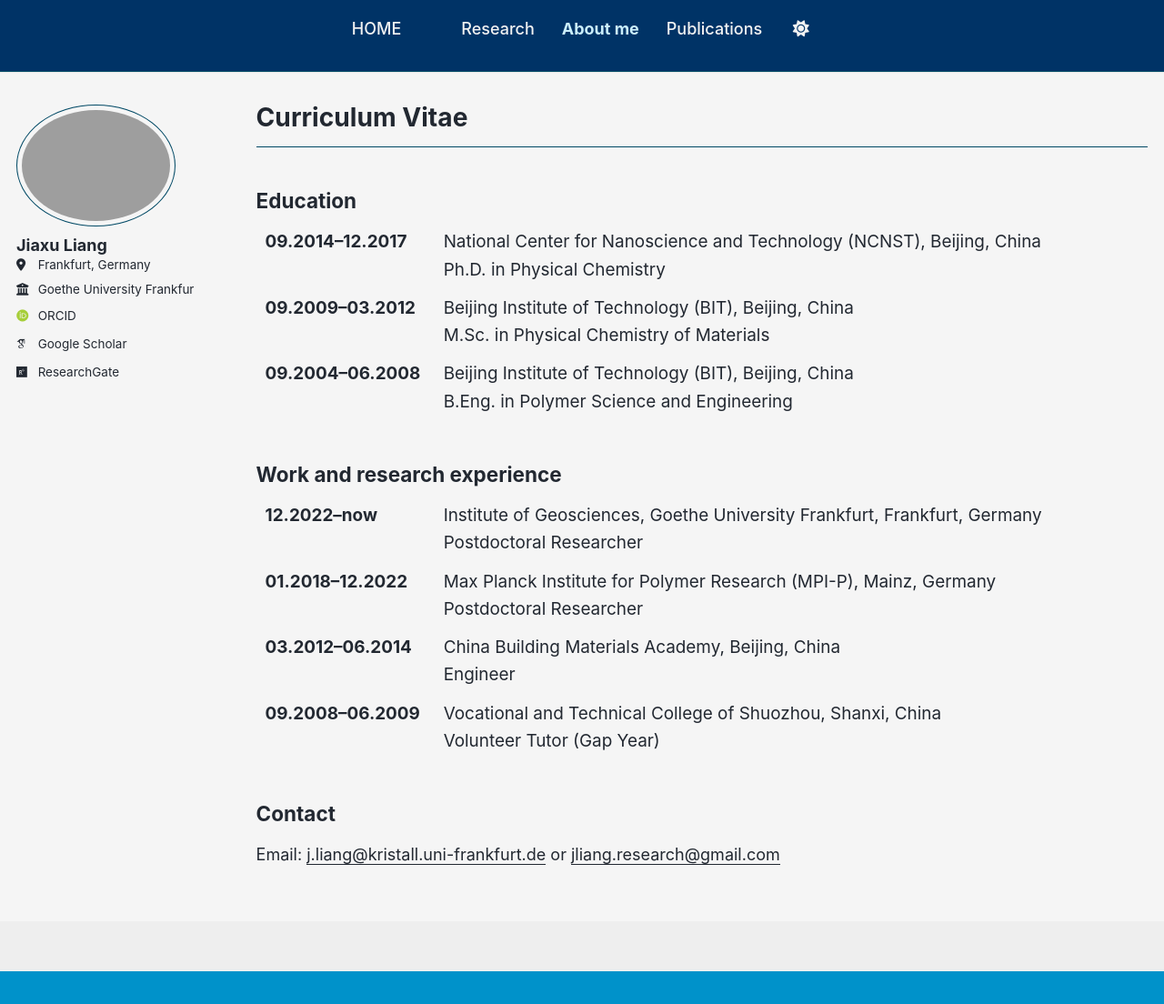
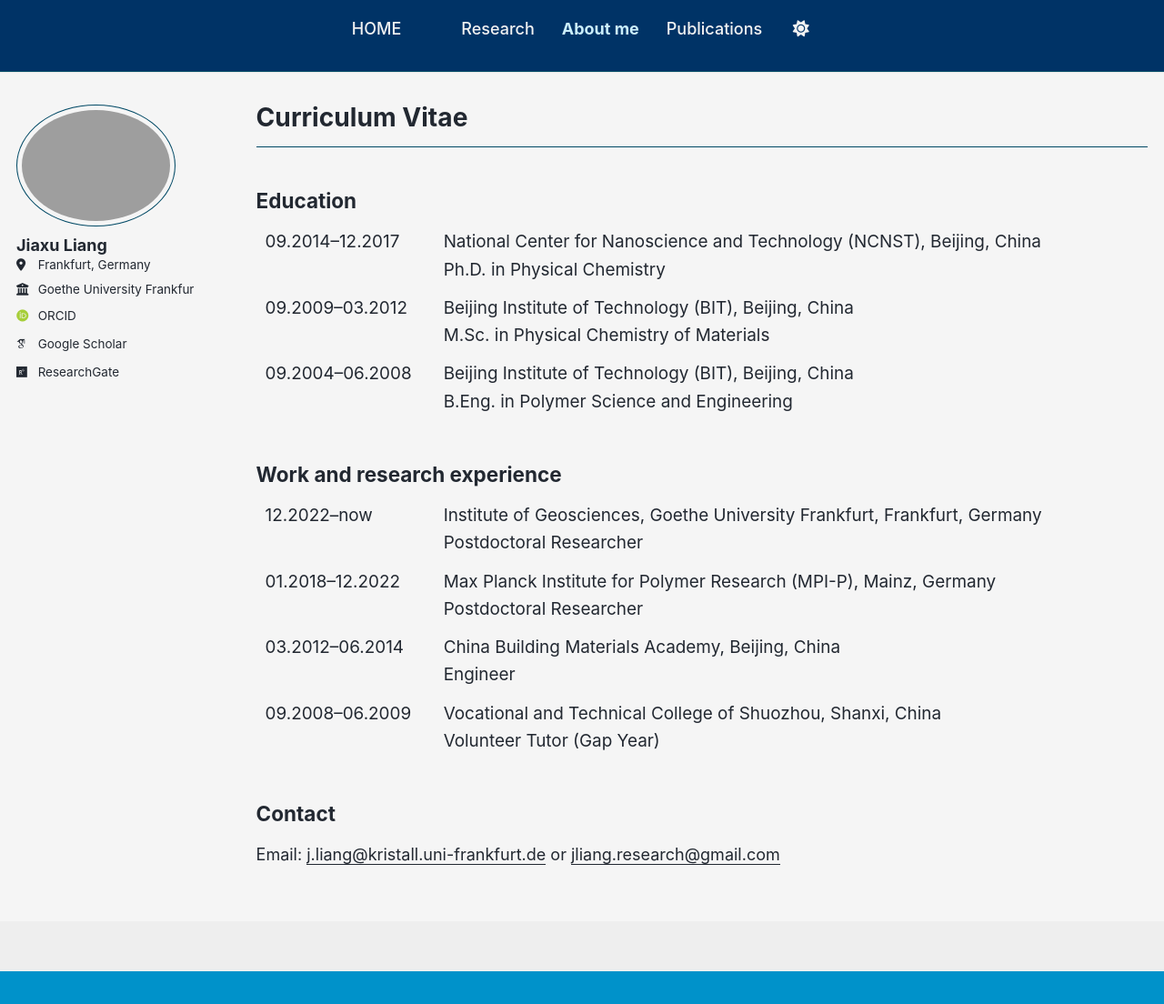
Before and after one commit to liangjiaxu-research/liangjiaxu-research.github.io, a Jekyll site: the page built from _pages/cv.md, in a window 1280 px wide and 1104 px high. Shown: the whole window at 91% size. Built offline with Jekyll 4.4.1, drawn with Linux system fonts in a browser that asks for light colours; some web fonts are replaced; a script bundle is joined from its source files by our own code; library files that are not in the unit come from our copies.

Commit message:
Update cv.md

```diff
--- a/_pages/cv.md
+++ b/_pages/cv.md
@@ -15,7 +15,7 @@ redirect_from:
 
 <table class="cv-table">
 <tr>
-<td style="border:none; width:20%; vertical-align:top;"><strong>09.2014–12.2017</strong></td>
+<td style="border:none; width:20%; vertical-align:top;">09.2014–12.2017</td>
 <td style="border:none;">
 National Center for Nanoscience and Technology (NCNST), Beijing, China<br>
 Ph.D. in Physical Chemistry
@@ -23,7 +23,7 @@ Ph.D. in Physical Chemistry
 </tr>
 
 <tr>
-<td style="border:none; vertical-align:top;"><strong>09.2009–03.2012</strong></td>
+<td style="border:none; vertical-align:top;">09.2009–03.2012</td>
 <td style="border:none;">
 Beijing Institute of Technology (BIT), Beijing, China<br>
 M.Sc. in Physical Chemistry of Materials
@@ -31,7 +31,7 @@ M.Sc. in Physical Chemistry of Materials
 </tr>
 
 <tr>
-<td style="border:none; vertical-align:top;"><strong>09.2004–06.2008</strong></td>
+<td style="border:none; vertical-align:top;">09.2004–06.2008</td>
 <td style="border:none;">
 Beijing Institute of Technology (BIT), Beijing, China<br>
 B.Eng. in Polymer Science and Engineering
@@ -43,7 +43,7 @@ B.Eng. in Polymer Science and Engineering
 
 <table class="cv-table">
 <tr>
-<td style="border:none; width:20%; vertical-align:top;"><strong>12.2022–now</strong></td>
+<td style="border:none; width:20%; vertical-align:top;">12.2022–now</td>
 <td style="border:none;">
 Institute of Geosciences, Goethe University Frankfurt, Frankfurt, Germany<br>
 Postdoctoral Researcher
@@ -51,7 +51,7 @@ Postdoctoral Researcher
 </tr>
 
 <tr>
-<td style="border:none; vertical-align:top;"><strong>01.2018–12.2022</strong></td>
+<td style="border:none; vertical-align:top;">01.2018–12.2022</td>
 <td style="border:none;">
 Max Planck Institute for Polymer Research (MPI-P), Mainz, Germany<br>
 Postdoctoral Researcher
@@ -59,7 +59,7 @@ Postdoctoral Researcher
 </tr>
 
 <tr>
-<td style="border:none; vertical-align:top;"><strong>03.2012–06.2014</strong></td>
+<td style="border:none; vertical-align:top;">03.2012–06.2014</td>
 <td style="border:none;">
 China Building Materials Academy, Beijing, China<br>
 Engineer
@@ -67,7 +67,7 @@ Engineer
 </tr>
 
 <tr>
-<td style="border:none; vertical-align:top;"><strong>09.2008–06.2009</strong></td>
+<td style="border:none; vertical-align:top;">09.2008–06.2009</td>
 <td style="border:none;">
 Vocational and Technical College of Shuozhou, Shanxi, China<br>
 Volunteer Tutor (Gap Year)
```
